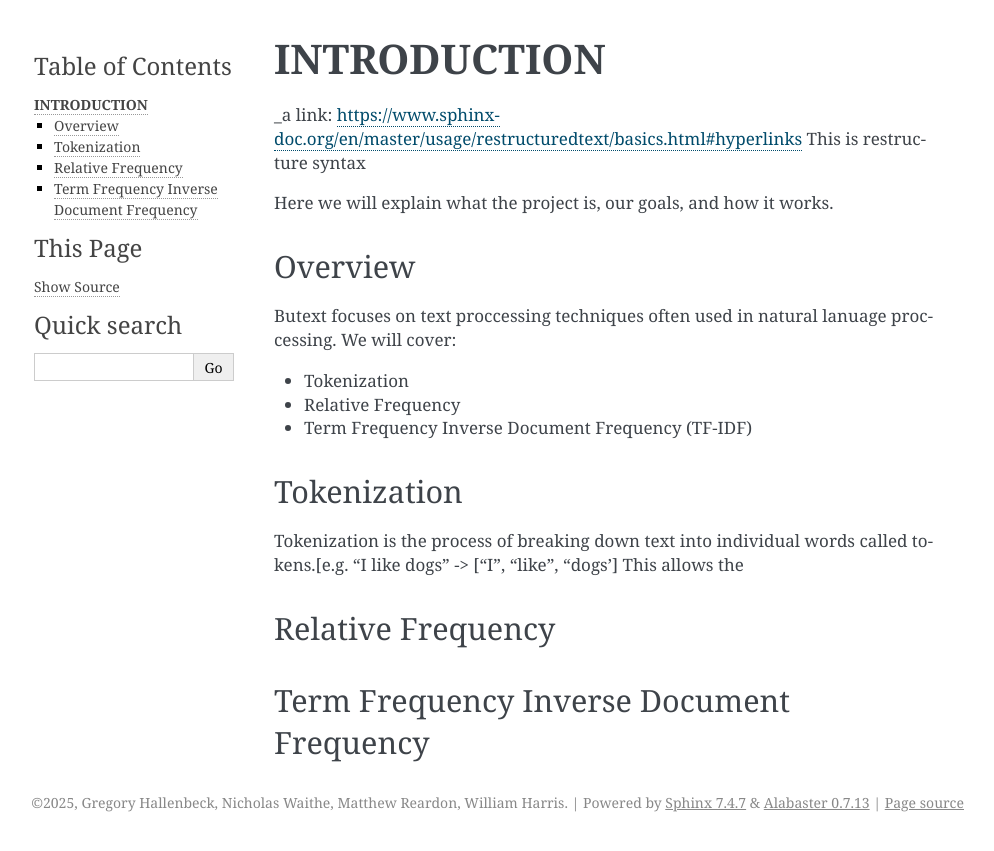
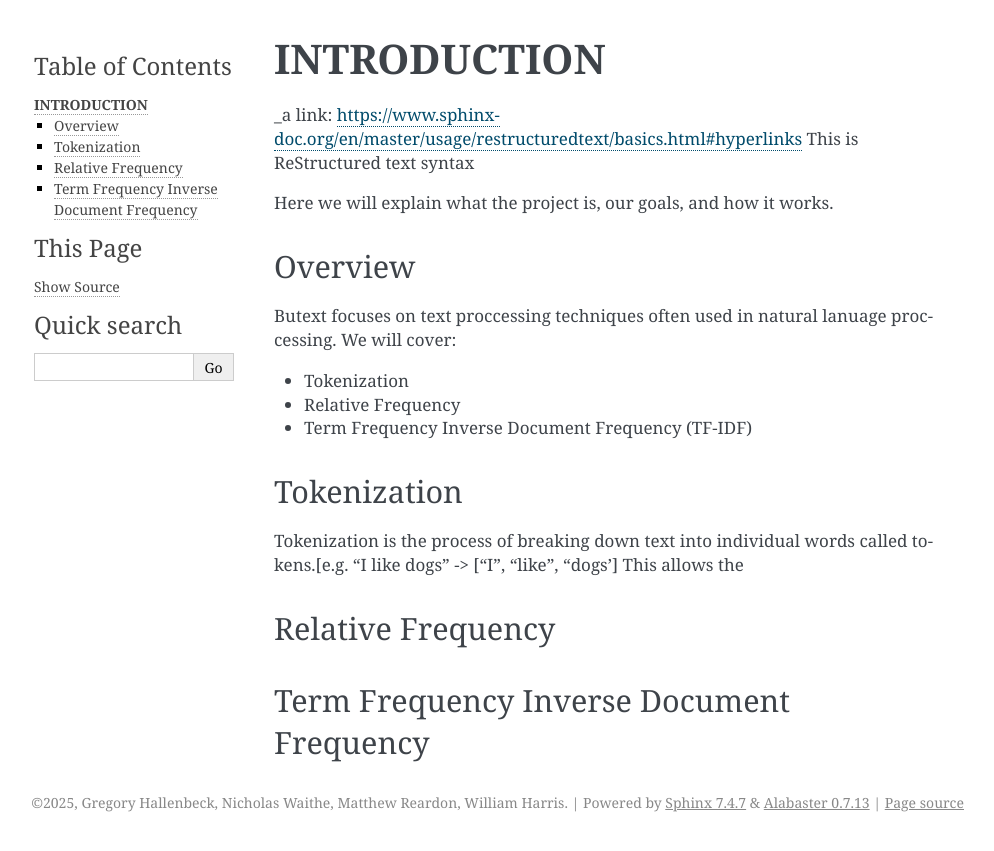
Before and after one commit to chipskiW/butext, a Sphinx documentation site: the page built from docs/intro.rst, in a window 1280 px wide. Shown: the top 851 px of the page, without its empty margins (146-1140 px from the left). Built offline with Sphinx 7.4.7, drawn with Linux system fonts in a browser that asks for light colours.

Commit message:
Update intro.rst
Signed-off-by: Nicholas  <nicholwaithe11@gmail.com>

```diff
--- a/docs/intro.rst
+++ b/docs/intro.rst
@@ -4,7 +4,7 @@
 
 
 _a link: https://www.sphinx-doc.org/en/master/usage/restructuredtext/basics.html#hyperlinks
-This is restructure syntax
+This is ReStructured text syntax
 
 Here we will explain what the project is, our goals, and how it works.
 
```
